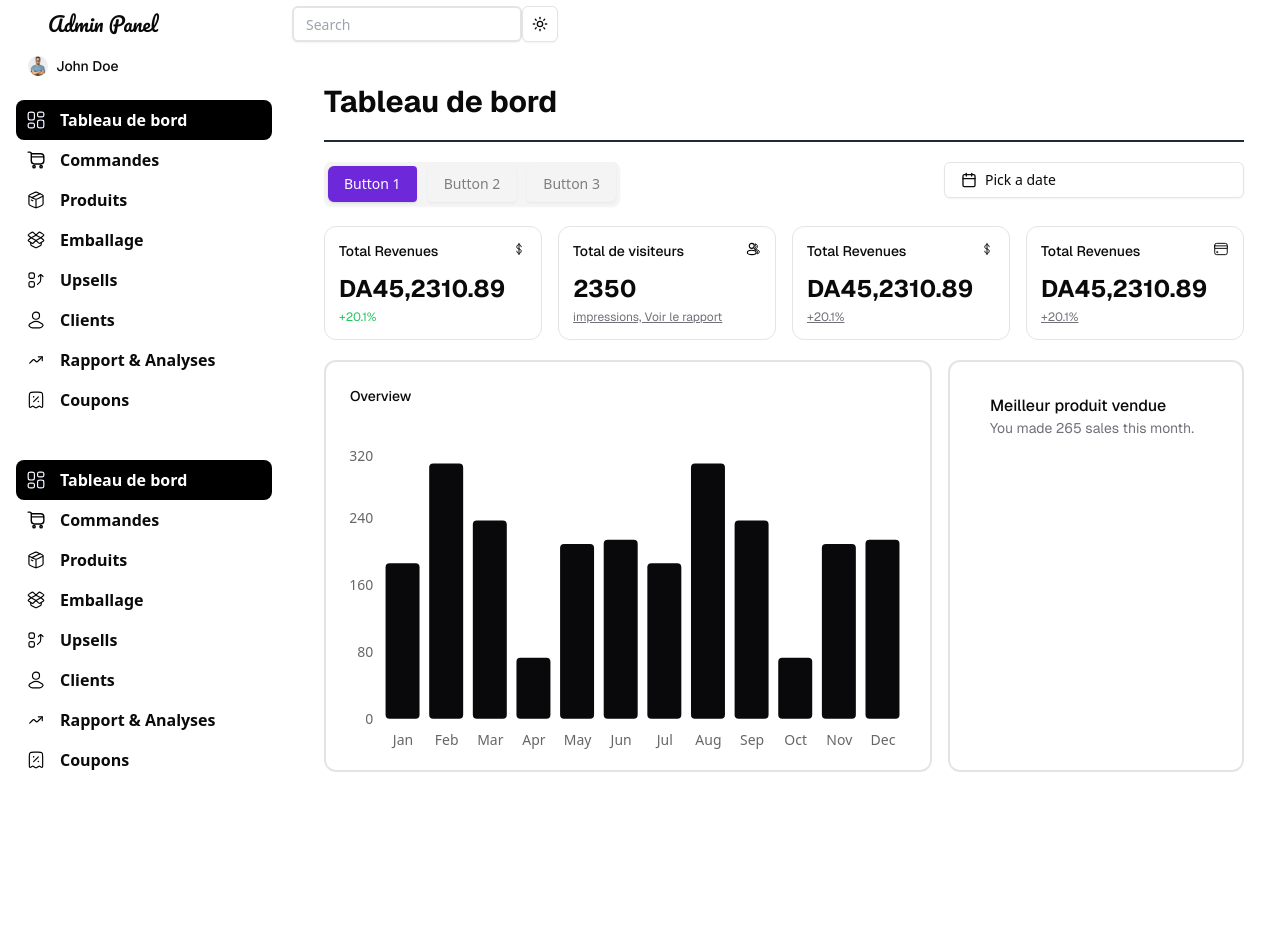
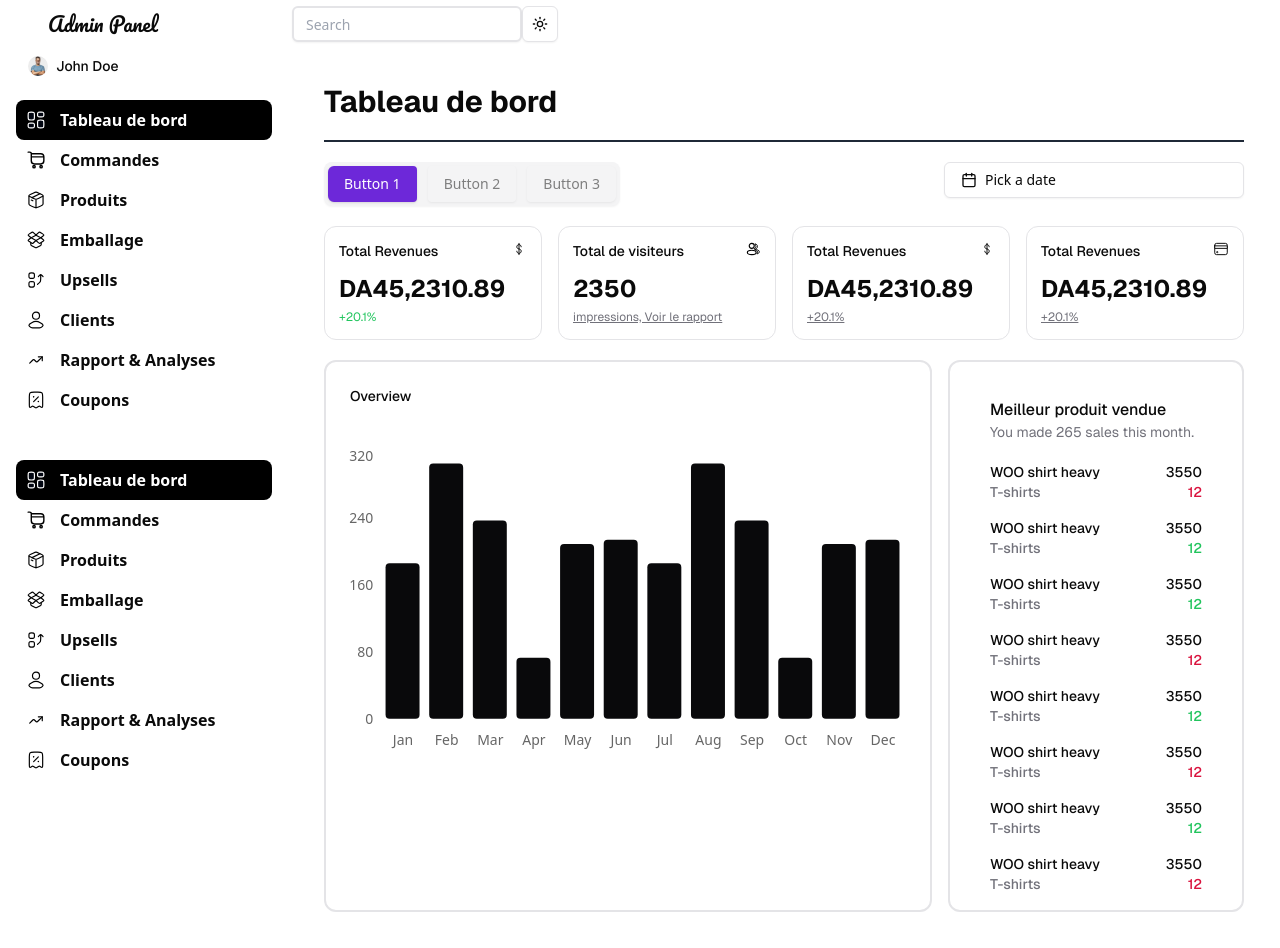
Before and after one commit to max-fletcher/next-boilerplate, a Next.js app: page / in a window 1280 px wide. Before the commit the page ends 808 px from the top, so only its background shows below. Built offline with nearby package versions, Linux system fonts and the light colour scheme.

Commit message:
Worked on ProductGrowthListCard

```diff
--- a/app/(root)/page.tsx
+++ b/app/(root)/page.tsx
@@ -5,6 +5,7 @@ import CreditCardIcon from "@/components/icons/CreditCard"
 import DollarIcon from "@/components/icons/Dollar"
 import LineChartIcon from "@/components/icons/LineChart"
 import UserGroupIcon from "@/components/icons/UserGroup"
+import ProductGrowthListItem from "@/components/ProductGrowthListItem"
 import StatisticsCard from "@/components/StatisticsCard"
 import { geist } from "@/lib/fonts/fonts"
 import { cn } from "@/lib/utils"
@@ -22,6 +23,17 @@ const chartData = [
   { month: "October", desktop: 73 },
   { month: "November", desktop: 209 },
   { month: "December", desktop: 214 },
+]
+
+const productGrowthData = [
+  { title: "WOO shirt heavy", titleNum: 3550, subtitle: "T-shirts", subtitleNum: 12 },
+  { title: "WOO shirt heavy", titleNum: 3550, subtitle: "T-shirts", subtitleNum: 12 },
+  { title: "WOO shirt heavy", titleNum: 3550, subtitle: "T-shirts", subtitleNum: 12 },
+  { title: "WOO shirt heavy", titleNum: 3550, subtitle: "T-shirts", subtitleNum: 12 },
+  { title: "WOO shirt heavy", titleNum: 3550, subtitle: "T-shirts", subtitleNum: 12 },
+  { title: "WOO shirt heavy", titleNum: 3550, subtitle: "T-shirts", subtitleNum: 12 },
+  { title: "WOO shirt heavy", titleNum: 3550, subtitle: "T-shirts", subtitleNum: 12 },
+  { title: "WOO shirt heavy", titleNum: 3550, subtitle: "T-shirts", subtitleNum: 12 },
 ]
 
 const page = () => {
@@ -51,14 +63,20 @@ const page = () => {
           </div>
           <CustomBarChart className="px-5 py-4" chartData={chartData} />
         </div>
-        <div className={cn("col-span-2 border-2 rounded-xl px-10 py-8", geist.className)}>
-          <div className="">
+        <div className={cn("col-span-2 border-2 rounded-xl px-5 py-4", geist.className)}>
+          <div className="px-5 py-5">
             <div className="font-medium text-base">
               Meilleur produit vendue
             </div>
             <div className="font-normal text-sm text-muted">
               You made 265 sales this month.
             </div>
+          </div>
+
+          <div className="flex flex-col gap-4 px-5">
+            {productGrowthData.map((product, index) =>
+              <ProductGrowthListItem key={index} {...product} />
+            )}
           </div>
         </div>
       </div>
--- a/app/globals.css
+++ b/app/globals.css
@@ -89,6 +89,11 @@
     /* CHART */
     --chart-1: 240, 10%, 4%, 1;
 
+    /* GROWTH CARD */
+    --growth-up: 142, 71%, 45%, 1;
+    --growth-down: 347, 85%, 46%, 1;
+
+
     /* --primary: 0 0% 9%;
     --primary-foreground: 0 0% 98%;
     --secondary: 0 0% 96.1%;
@@ -128,6 +133,10 @@
 
     /* CHART */
     --chart-1: 263, 70%, 50%, 1;
+
+    /* GROWTH CARD */
+    --growth-up: 142, 71%, 45%, 1;
+    --growth-down: 347, 85%, 46%, 1;
 
     /* --primary: 0 0% 98%;
     --primary-foreground: 0 0% 9%;
--- /dev/null
+++ b/components/ProductGrowthListItem.tsx
@@ -0,0 +1,39 @@
+import { cn } from "@/lib/utils";
+
+interface ProductGrowthListItemProps {
+  title: string;
+  titleNum: number;
+  subtitle: string;
+  subtitleNum: number;
+}
+
+const getRandomInt = (min: number, max: number) => {
+  min = Math.ceil(min);
+  max = Math.floor(max);
+  return Math.floor(Math.random() * (max - min + 1)) + min;
+}
+
+const ProductGrowthListItem = ({ title, titleNum, subtitle, subtitleNum }: ProductGrowthListItemProps) => {
+  return (
+    <div className="font-medium text-sm">
+      <div className="flex justify-between">
+        <div>
+          {title}
+        </div>
+        <div>
+          {titleNum}
+        </div>
+      </div>
+      <div className="flex justify-between">
+        <div className="text-muted">
+          {subtitle}
+        </div>
+        <div className={cn("", getRandomInt(0, 10) % 2 === 0 ? 'text-growth_up' : 'text-growth_down')}>
+          {subtitleNum}
+        </div>
+      </div>
+    </div>
+  )
+}
+
+export default ProductGrowthListItem
--- a/components/StatisticsCard.tsx
+++ b/components/StatisticsCard.tsx
@@ -3,7 +3,7 @@ import { cn } from '@/lib/utils'
 import { TIconTypes } from '@/types/icon.types'
 import React from 'react'
 
-interface StatisticsCardProp {
+interface StatisticsCardProps {
   header: string
   Icon: ({ classes, width, height, isActive }: TIconTypes) => JSX.Element
   title: string
@@ -11,7 +11,7 @@ interface StatisticsCardProp {
   subtitleClasses?: string
 }
 
-const StatisticsCard = ({header, title, Icon, subtitle, subtitleClasses}: StatisticsCardProp) => {
+const StatisticsCard = ({header, title, Icon, subtitle, subtitleClasses}: StatisticsCardProps) => {
   return (
     <div className={cn("w-full border radius-xl p-3.5 rounded-xl", geist.className)}>
       <div className='flex justify-between'>
--- a/tailwind.config.ts
+++ b/tailwind.config.ts
@@ -29,7 +29,9 @@ const config: Config = {
           ring: "hsl(var(--sidebar-ring))",
         },
         calendar_selected: "hsl(var(--calendar-selected))",
-        calendar_selected_text: "hsl(var(--calendar-selected-text))"
+        calendar_selected_text: "hsl(var(--calendar-selected-text))",
+        growth_up: "hsl(var(--growth-up))",
+        growth_down: "hsl(var(--growth-down))",
       },
     },
   },
```
